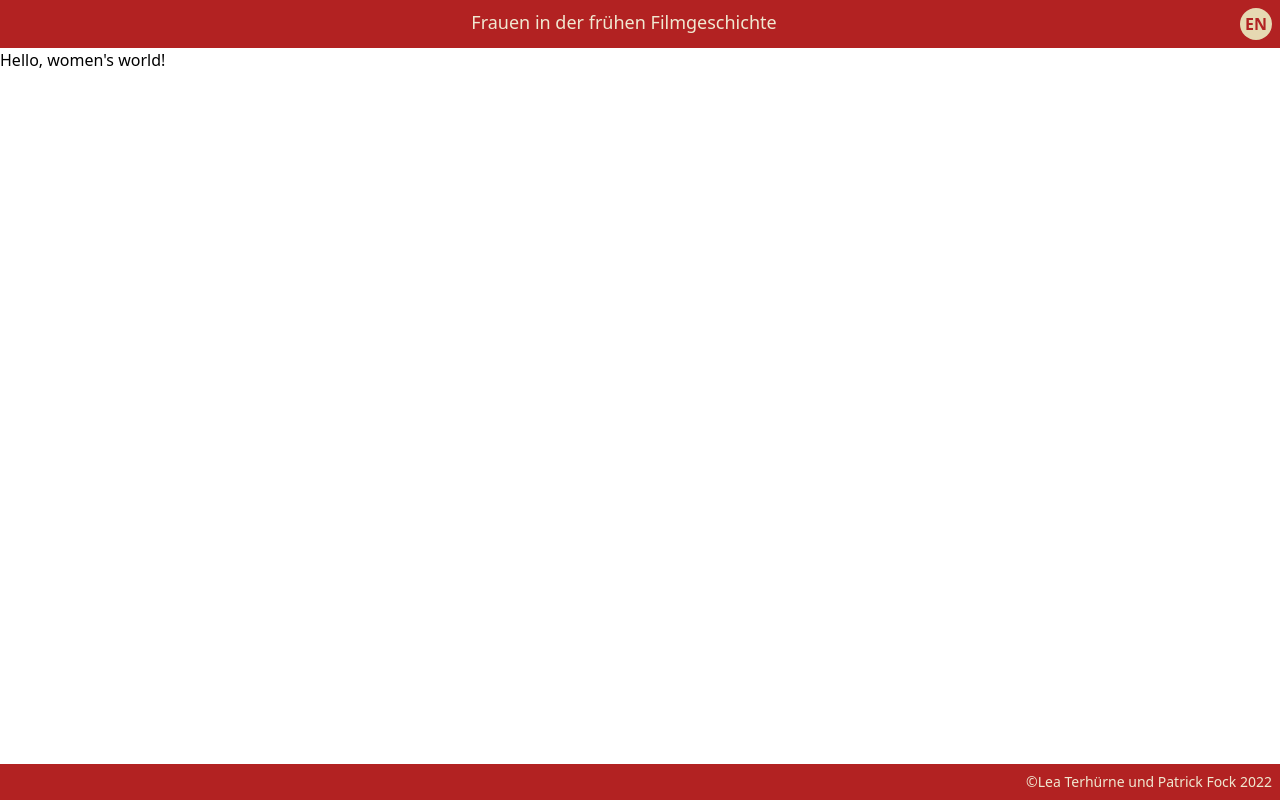
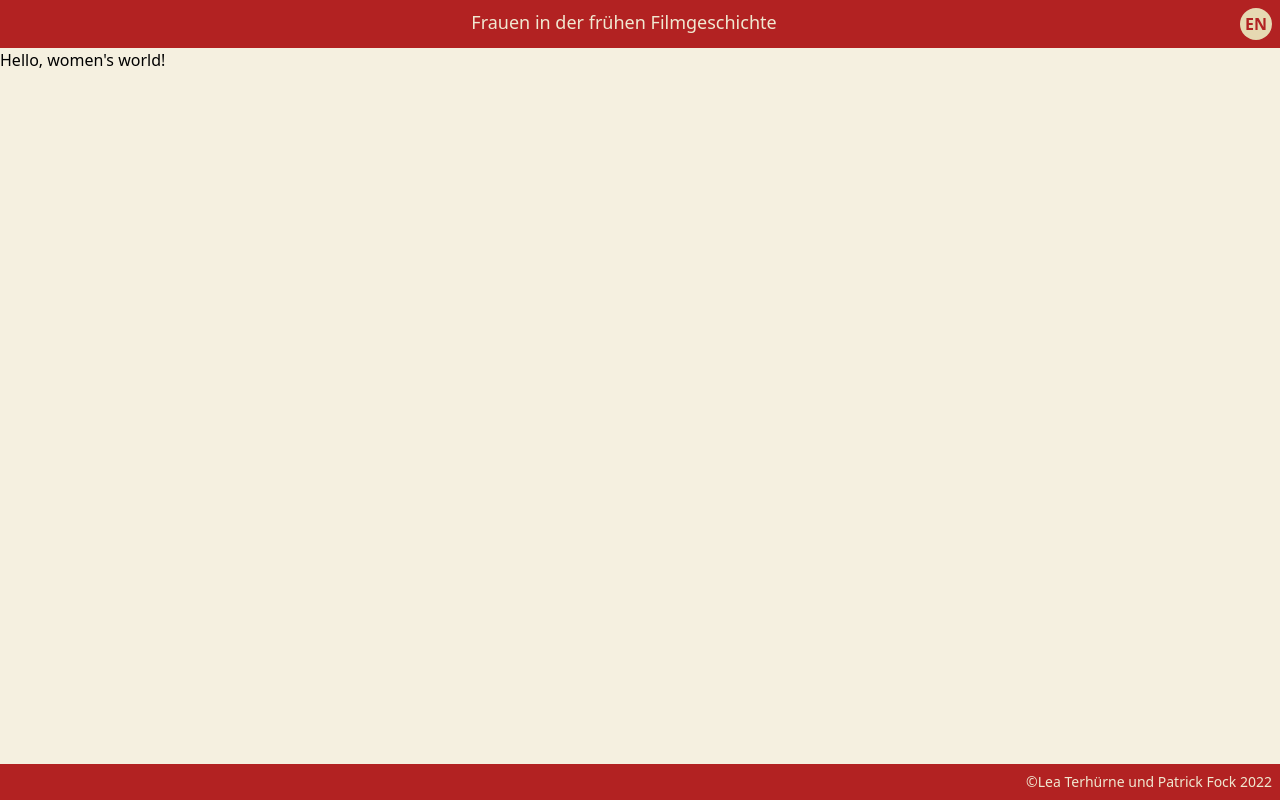
Before and after one commit to leaterhuerne/womenFilmPioneers, a SvelteKit app: page / in a window 1280 px wide. Built offline with nearby package versions, Linux system fonts and the light colour scheme.

Commit message:
api basics

```diff
--- a/src/routes/+layout.svelte
+++ b/src/routes/+layout.svelte
@@ -4,7 +4,7 @@
     import Footer from "$lib/components/Footer.svelte";
 </script>
 
-<div class="h-screen flex flex-col">
+<div class="h-screen flex flex-col bg-paper-100">
     <Header />
     <div class="grow">
         <slot />
--- /dev/null
+++ b/src/routes/api/amount-of-women/+server.ts
@@ -0,0 +1,6 @@
+/** @type {import('./$types').RequestHandler} */
+
+export function GET({ url }) {
+    //todo: Frauen in der Datenbank zählen
+    return new Response("13708");
+}
```
